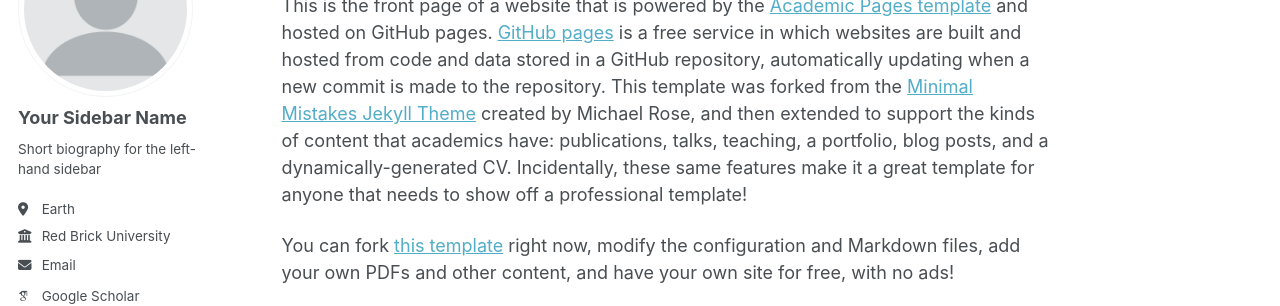
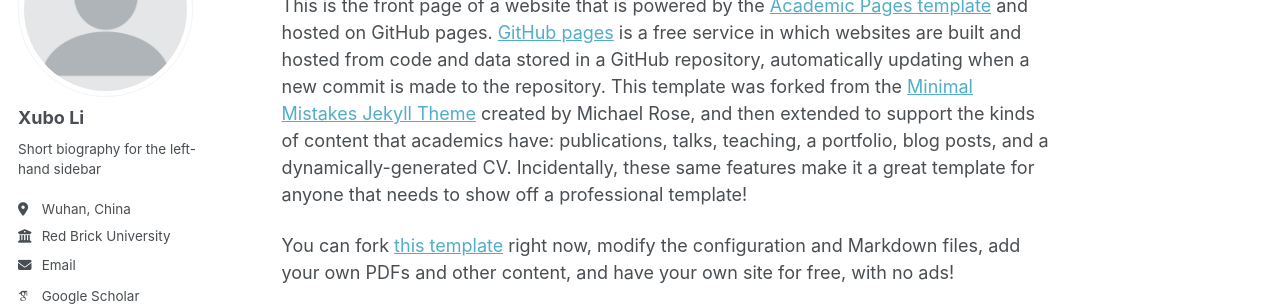
Before and after one commit to XuboLee/xubolee.github.io, a Jekyll site: the page built from _pages/about.md, in a window 1280 px wide. Shown: the part 177-483 px from the top of the page. Built offline with Jekyll 4.4.1, drawn with Linux system fonts in a browser that asks for light colours; some web fonts are replaced; a script that is not in the unit is left out.

Commit message:
Update _config.yml

```diff
--- a/_config.yml
+++ b/_config.yml
@@ -23,10 +23,10 @@ repository               : "academicpages/academicpages.github.io"
 author:
   # Biographic information
   avatar           : "profile.png"
-  name             : "Your Sidebar Name"
+  name             : "Xubo Li"
   pronouns         : # example: "she/her"
   bio              : "Short biography for the left-hand sidebar"
-  location         : "Earth"
+  location         : "Wuhan, China"
   employer         : "Red Brick University"
   uri              : # URL
   email            : "none@example.org"
```
